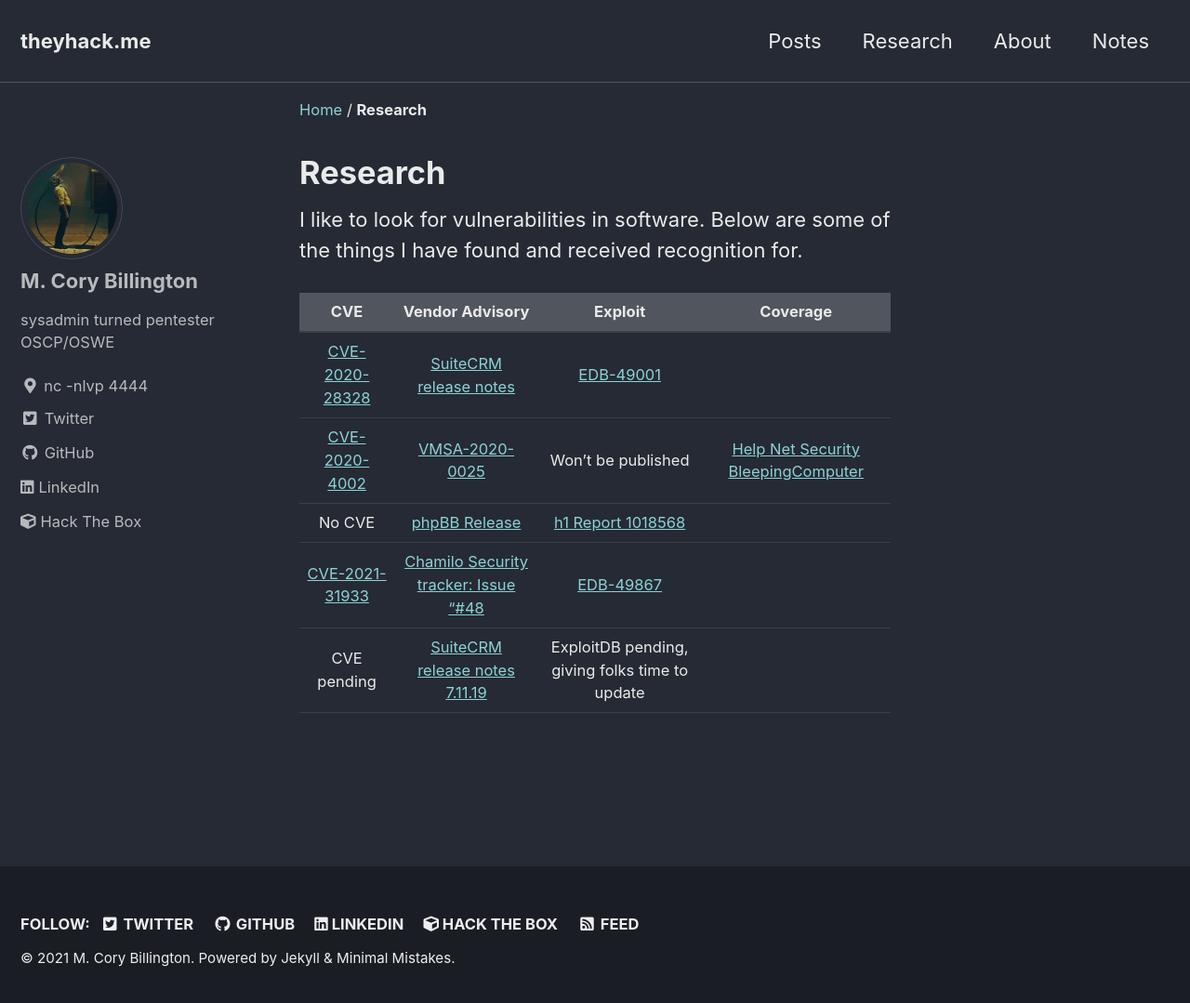
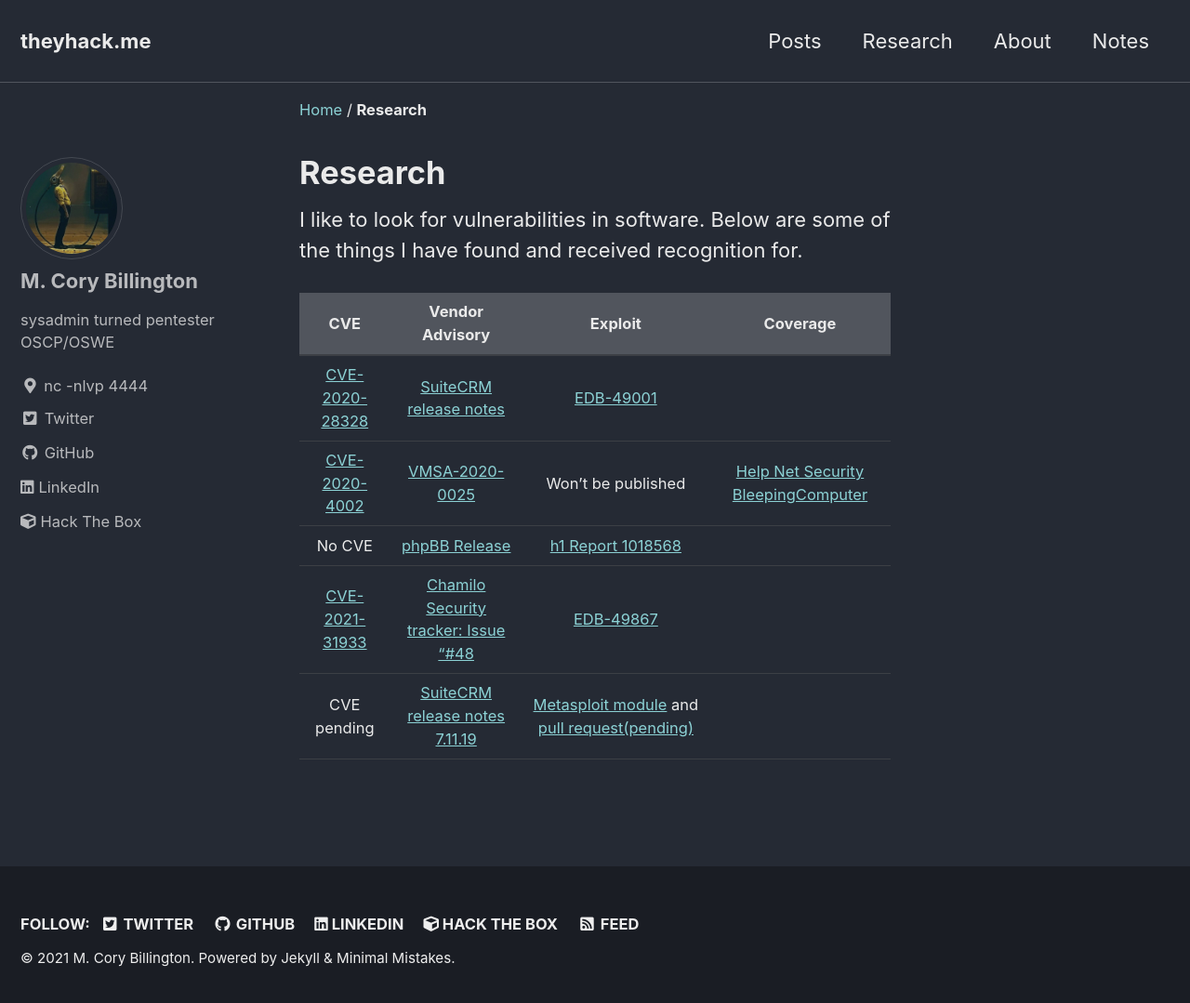
Before and after one commit to mcorybillington/mcorybillington.github.io, a Jekyll site: the page built from _pages/research.md, in a window 1280 px wide and 1087 px high. Shown: the top 1079 px of the window at 93% size. Built offline with Jekyll 4.4.1, drawn with Linux system fonts in a browser that asks for light colours; cached includes are drawn as plain includes.

Commit message:
Added SuiteCRM module and pull request to research

```diff
--- a/_pages/research.md
+++ b/_pages/research.md
@@ -13,4 +13,4 @@ I like to look for vulnerabilities in software. Below are some of the things I h
 |[CVE-2020-4002](https://cve.mitre.org/cgi-bin/cvename.cgi?name=CVE-2020-4002)|[VMSA-2020-0025](https://www.vmware.com/security/advisories/VMSA-2020-0025.html)|Won't be published | [Help Net Security](https://www.helpnetsecurity.com/2020/11/20/vulnerabilities-esxi-hypervisor/) [BleepingComputer](https://www.bleepingcomputer.com/news/security/vmware-releases-fix-for-critical-esxi-workstation-vulnerability/)
 | No CVE | [phpBB Release](https://www.phpbb.com/community/viewtopic.php?f=14&t=2573416) | [h1 Report 1018568](https://hackerone.com/reports/1018568)
 | [CVE-2021-31933](https://cve.mitre.org/cgi-bin/cvename.cgi?name=CVE-2021-31933) | [Chamilo Security tracker: Issue "#48](https://support.chamilo.org/projects/1/wiki/Security_issues#Issue-48-2021-04-17-Critical-impact-high-risk-Remote-Code-Execution) | [EDB-49867](https://www.exploit-db.com/exploits/49867)
-| CVE pending | [SuiteCRM release notes 7.11.19](https://suitecrm.com/time-to-upgrade-suitecrm-7-11-19-7-10-30-lts-released/) | ExploitDB pending, giving folks time to update
+| CVE pending | [SuiteCRM release notes 7.11.19](https://suitecrm.com/time-to-upgrade-suitecrm-7-11-19-7-10-30-lts-released/) | [Metasploit module](https://github.com/rapid7/metasploit-framework/blob/2757e7163c61feb8c26c1cf5bf330aaa2eb1a512/modules/exploits/linux/http/suitecrm_log_file_rce.rb) and [pull request(pending)](https://github.com/rapid7/metasploit-framework/pull/15231)
```
